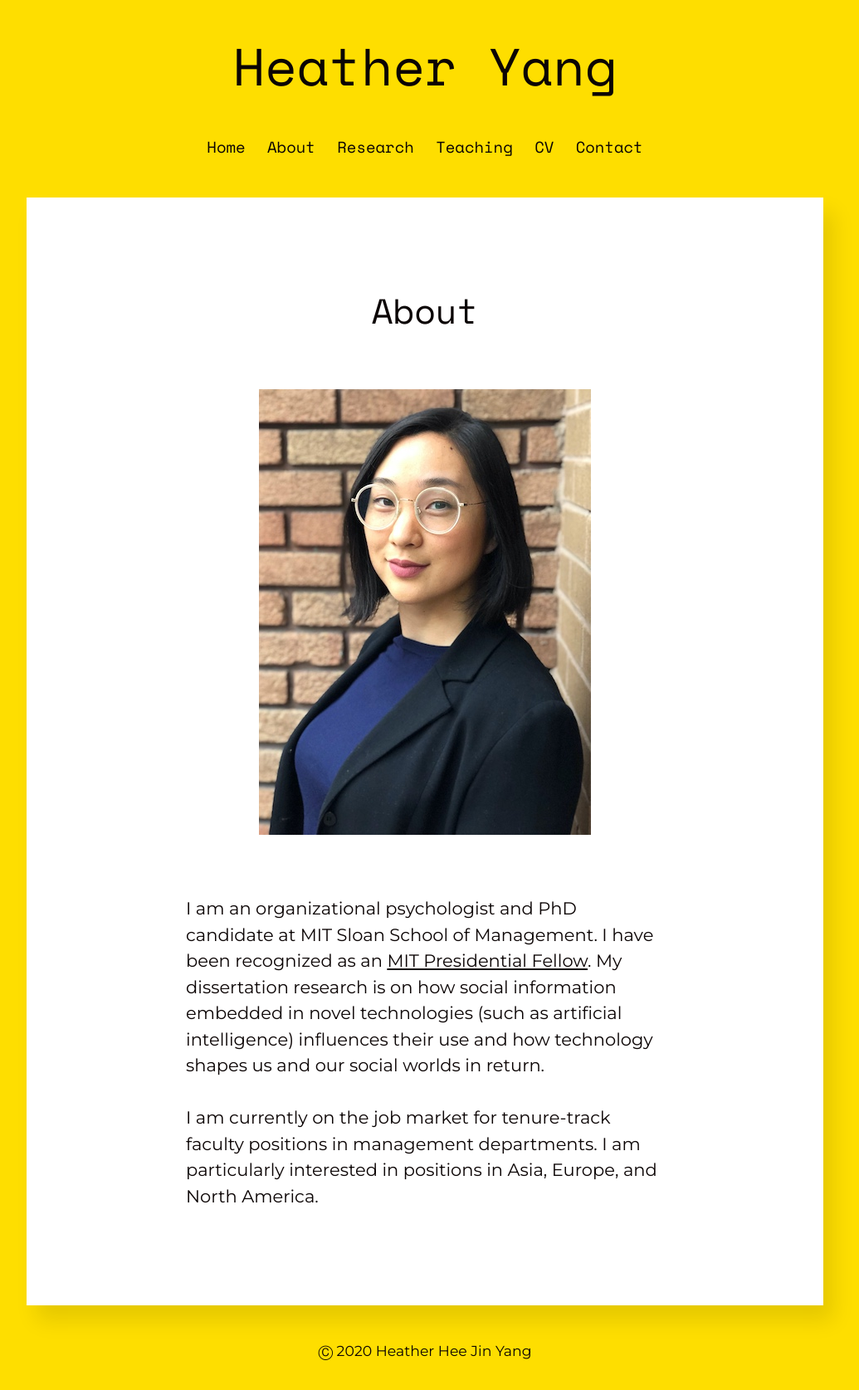
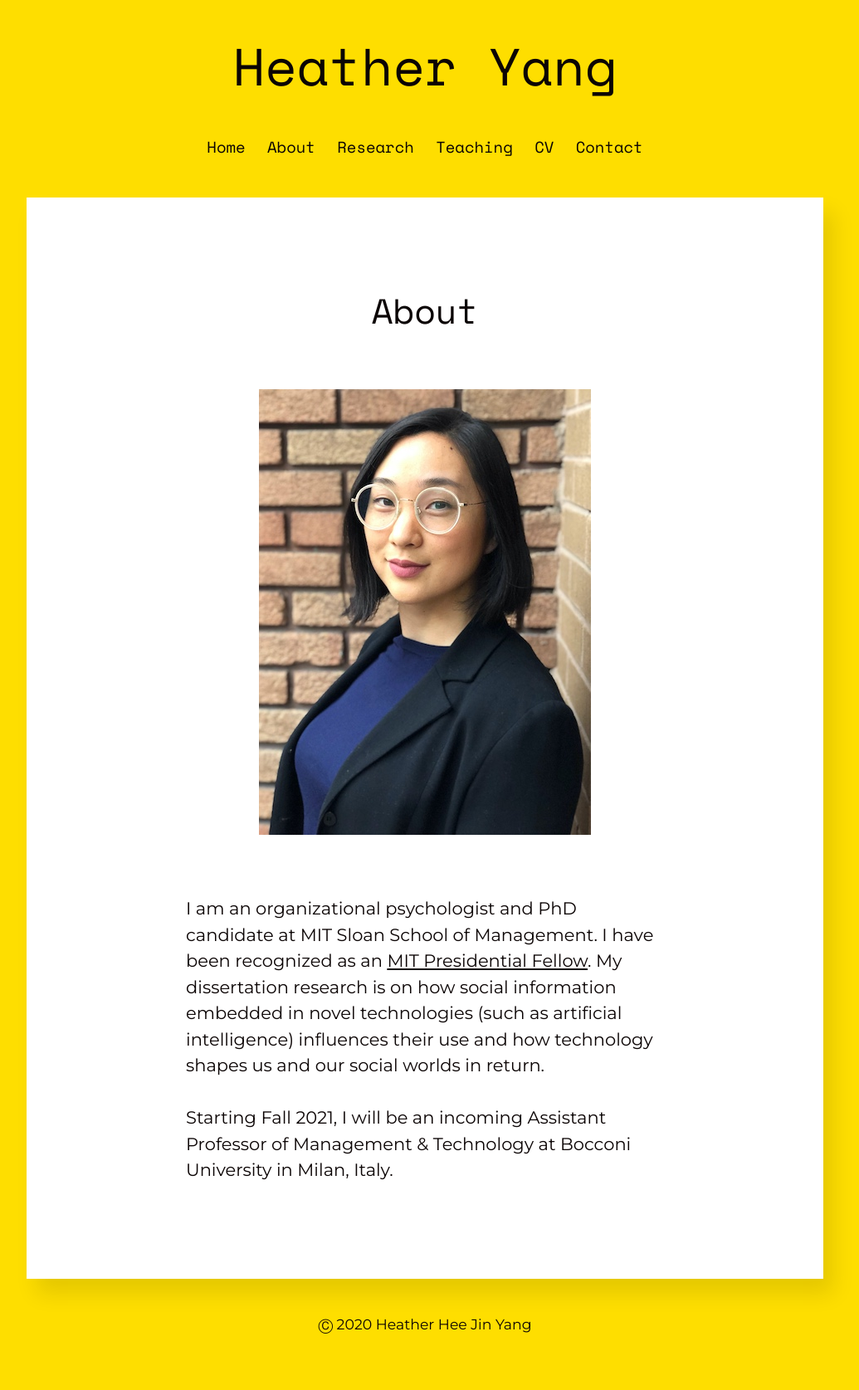
Before and after one commit to heatherhjyang/heatherhjyang.github.io, a Jekyll site: the page built from about.md, in a window 1280 px wide. Shown: the whole page at 83% size, without its empty margins (128-1163 px from the left). Built offline with Jekyll 4.4.1, drawn with Linux system fonts in a browser that asks for light colours; after the commit the page ends 1644 px from its top, so only the background shows below that.

Commit message:
Update about.md

```diff
--- a/about.md
+++ b/about.md
@@ -9,4 +9,4 @@ I am an organizational psychologist and PhD candidate at MIT Sloan School of Man
 
 
 
-I am currently on the job market for tenure-track faculty positions in management departments. I am particularly interested in positions in Asia, Europe, and North America.
+Starting Fall 2021, I will be an incoming Assistant Professor of Management & Technology at Bocconi University in Milan, Italy.
```
